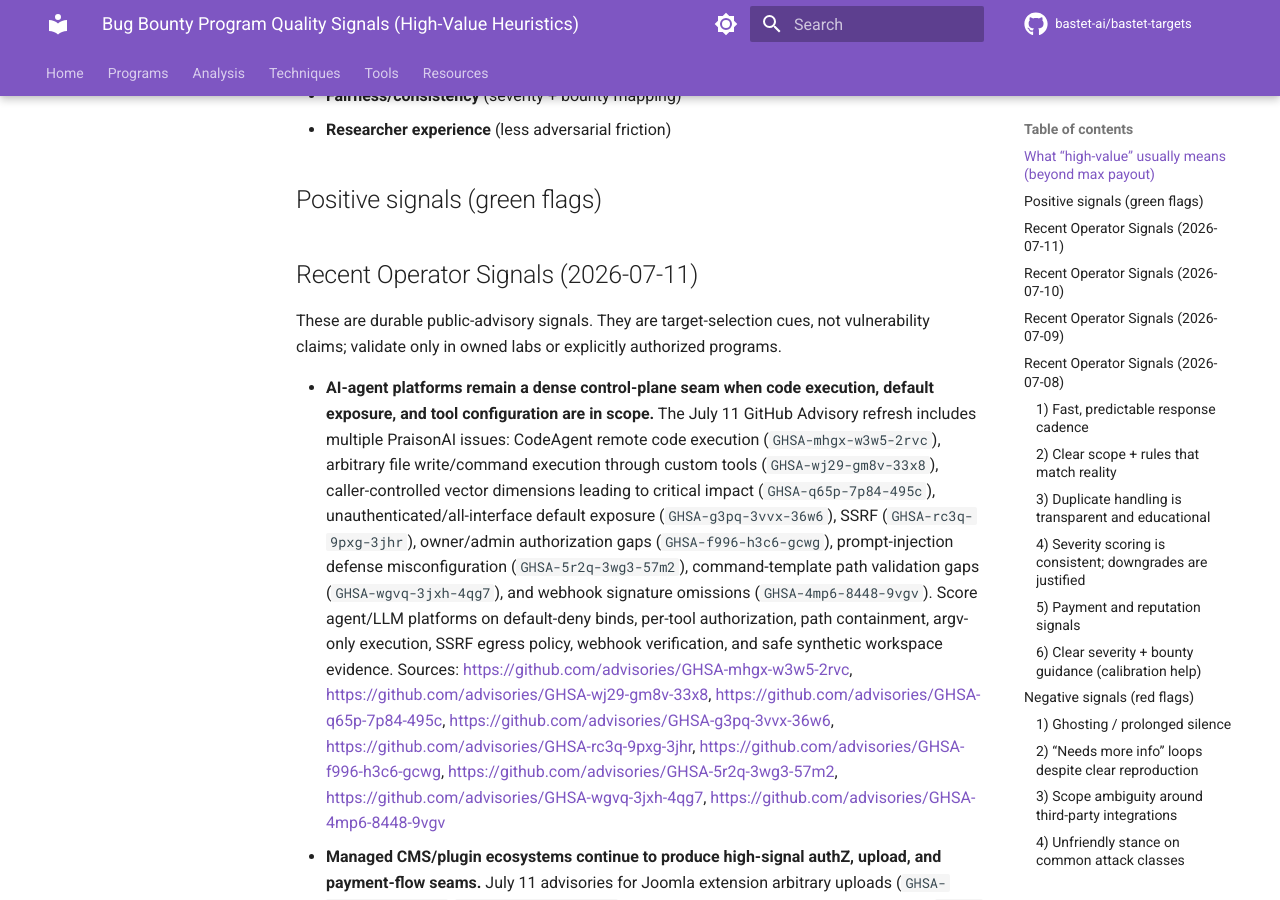
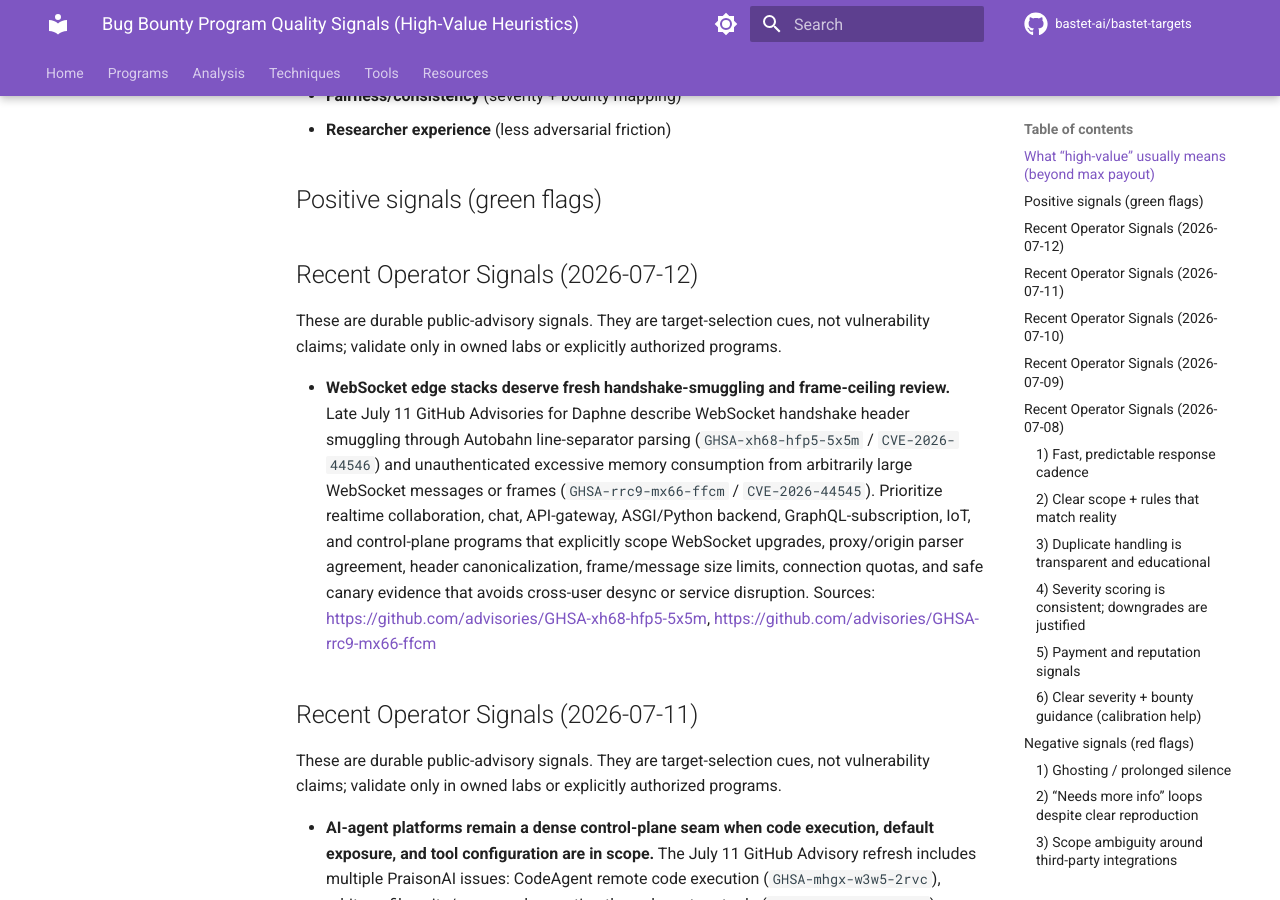
Before and after one commit to bastet-ai/bastet-targets, an MkDocs documentation site: the page built from docs/program-quality-signals.md, in a window 1280 px wide and 900 px high, scrolled down 546 px. Built offline with MkDocs 1.6.1 and Material for MkDocs 9.7.7, drawn with Linux system fonts in a browser that asks for light colours; comment, search, counter and statistics services are not loaded.

Commit message:
Add July 12 WebSocket target quality signal

```diff
--- a/docs/program-quality-signals.md
+++ b/docs/program-quality-signals.md
@@ -16,6 +16,12 @@ Think in terms of:
 - **Researcher experience** (less adversarial friction)
 
 ## Positive signals (green flags)
+
+## Recent Operator Signals (2026-07-12)
+
+These are durable public-advisory signals. They are target-selection cues, not vulnerability claims; validate only in owned labs or explicitly authorized programs.
+
+- **WebSocket edge stacks deserve fresh handshake-smuggling and frame-ceiling review.** Late July 11 GitHub Advisories for Daphne describe WebSocket handshake header smuggling through Autobahn line-separator parsing (`GHSA-xh68-hfp5-5x5m` / `CVE-2026-44546`) and unauthenticated excessive memory consumption from arbitrarily large WebSocket messages or frames (`GHSA-rrc9-mx66-ffcm` / `CVE-2026-44545`). Prioritize realtime collaboration, chat, API-gateway, ASGI/Python backend, GraphQL-subscription, IoT, and control-plane programs that explicitly scope WebSocket upgrades, proxy/origin parser agreement, header canonicalization, frame/message size limits, connection quotas, and safe canary evidence that avoids cross-user desync or service disruption. Sources: https://github.com/advisories/GHSA-xh68-hfp5-5x5m, https://github.com/advisories/GHSA-rrc9-mx66-ffcm
 
 ## Recent Operator Signals (2026-07-11)
 
```
Also changed, not shown: docs/programs/program-quality-signals.md (+6 -0 lines), docs/resources/program-quality-signals.md (+6 -0 lines).
